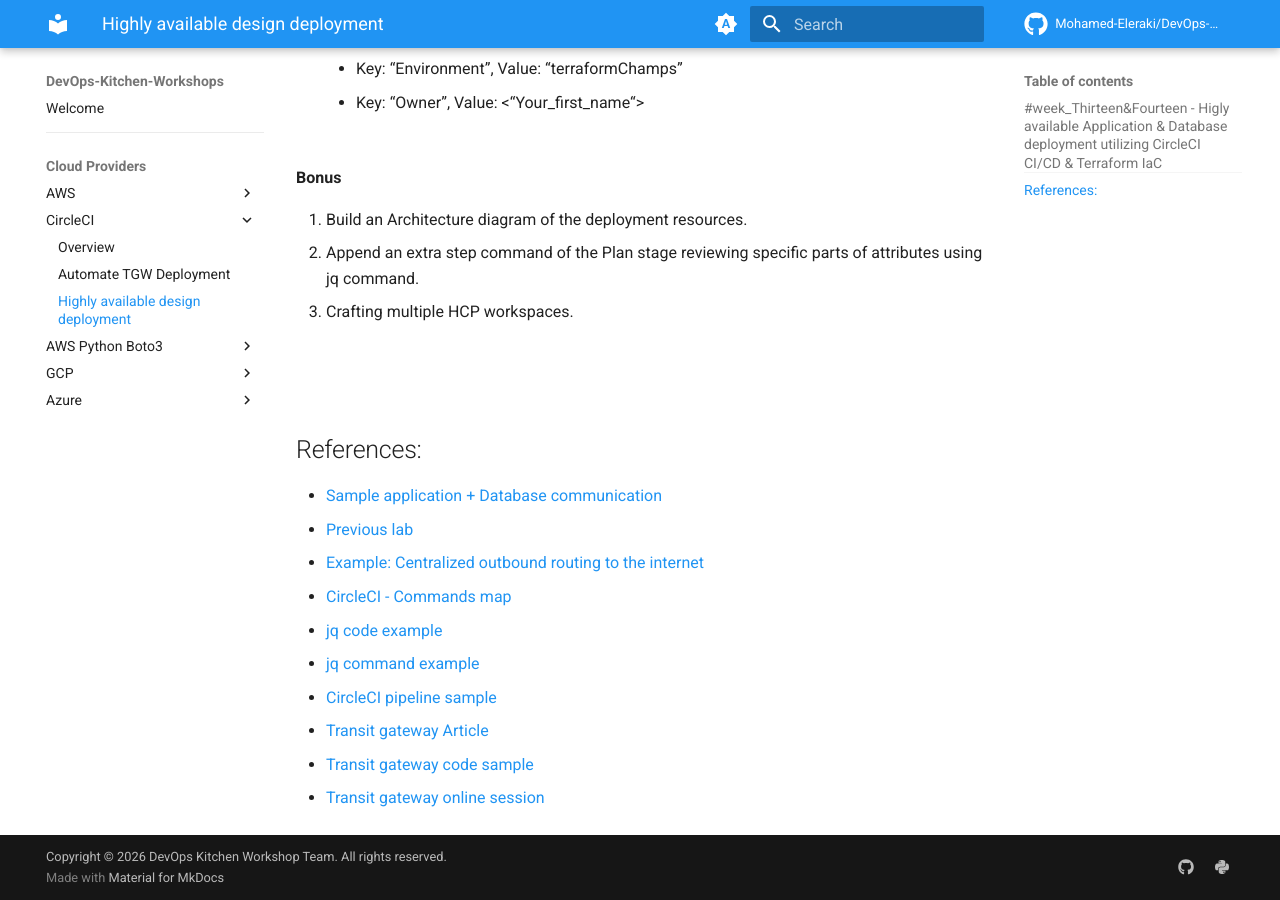
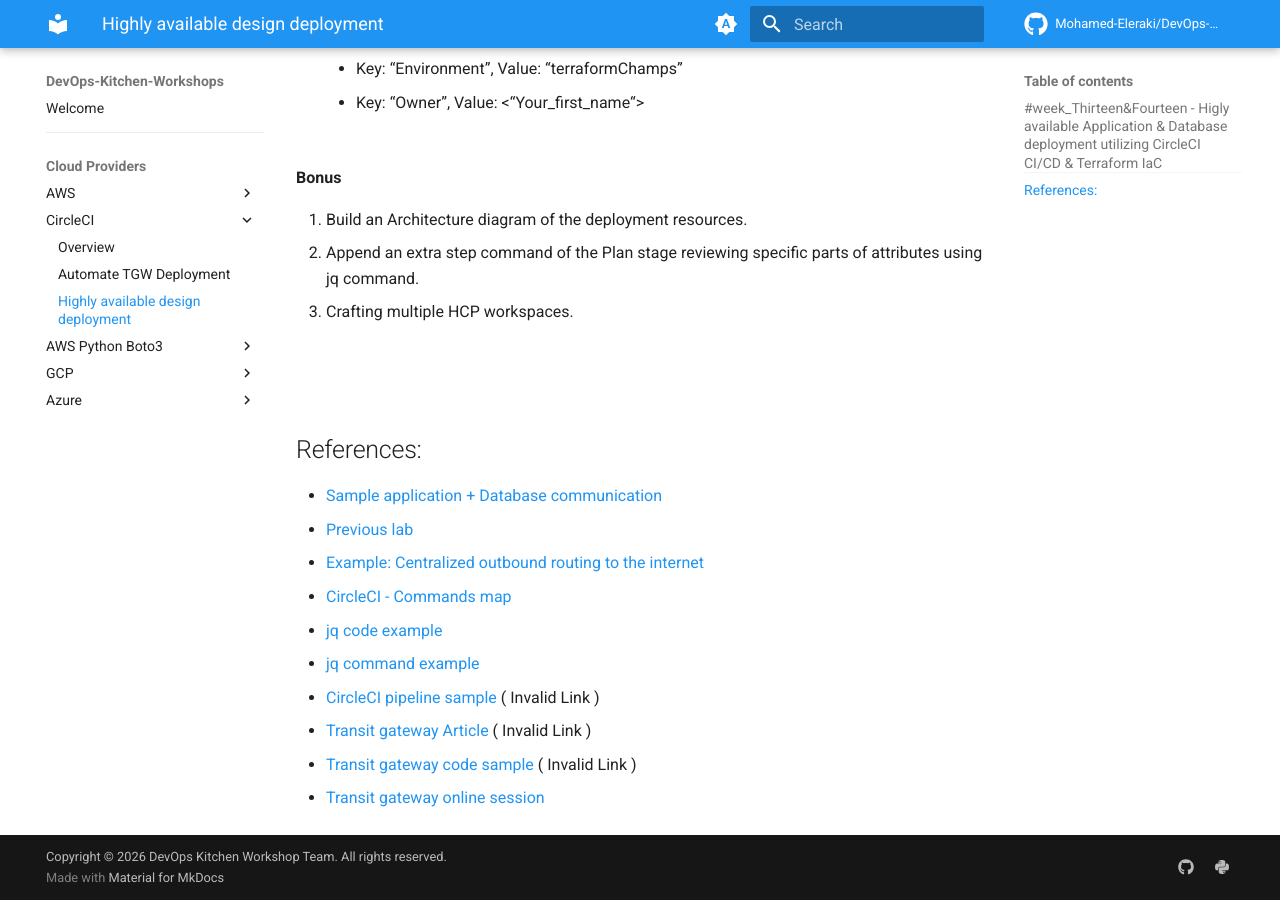
Before and after one commit to Mohamed-Eleraki/DevOps-Kitchen-Workshop, an MkDocs documentation site: the page built from docs/CircleCi/highly-available-design-deployment.md, in a window 1280 px wide and 900 px high, scrolled down 1286 px. Built offline with MkDocs 1.6.1 and Material for MkDocs 9.7.7, drawn with Linux system fonts in a browser that asks for light colours; comment, search, counter and statistics services are not loaded; the version menu is left out.

Commit message:
Update highly-available-design-deployment.md

```diff
--- a/docs/CircleCi/highly-available-design-deployment.md
+++ b/docs/CircleCi/highly-available-design-deployment.md
@@ -61,7 +61,7 @@
 - [CircleCI - Commands map](https://circleci.com/docs/reference/configuration-reference/#commands)
 - [jq code example](https://github.com/Mohamed-Eleraki/terraform/blob/main/buildspec.yml)
 - [jq command example](https://stackoverflow.com/questions/59079708/how-to-use-jq-to-extract-a-particular-field-from-a-terraform-state-file)
-- [CircleCI pipeline sample](https://github.com/Mohamed-Eleraki/terraform/blob/circleci-project-setup/.circleci/config.yml)
-- [Transit gateway Article](https://mohamed-eleraky.hashnode.dev/aws-transitgateway-terrafrom-project-02)
-- [Transit gateway code sample](https://github.com/Mohamed-Eleraki/terraform/tree/main/AWS_Demo/05-Article2-TransitGateway)
+- [CircleCI pipeline sample](https://github.com/Mohamed-Eleraki/terraform/blob/circleci-project-setup/.circleci/config.yml)  ( Invalid Link )
+- [Transit gateway Article](https://mohamed-eleraky.hashnode.dev/aws-transitgateway-terrafrom-project-02)  ( Invalid Link )
+- [Transit gateway code sample](https://github.com/Mohamed-Eleraki/terraform/tree/main/AWS_Demo/05-Article2-TransitGateway)  ( Invalid Link )
 - [Transit gateway online session](https://www.youtube.com/watch?v=x0pSa_M9WSM)
```
